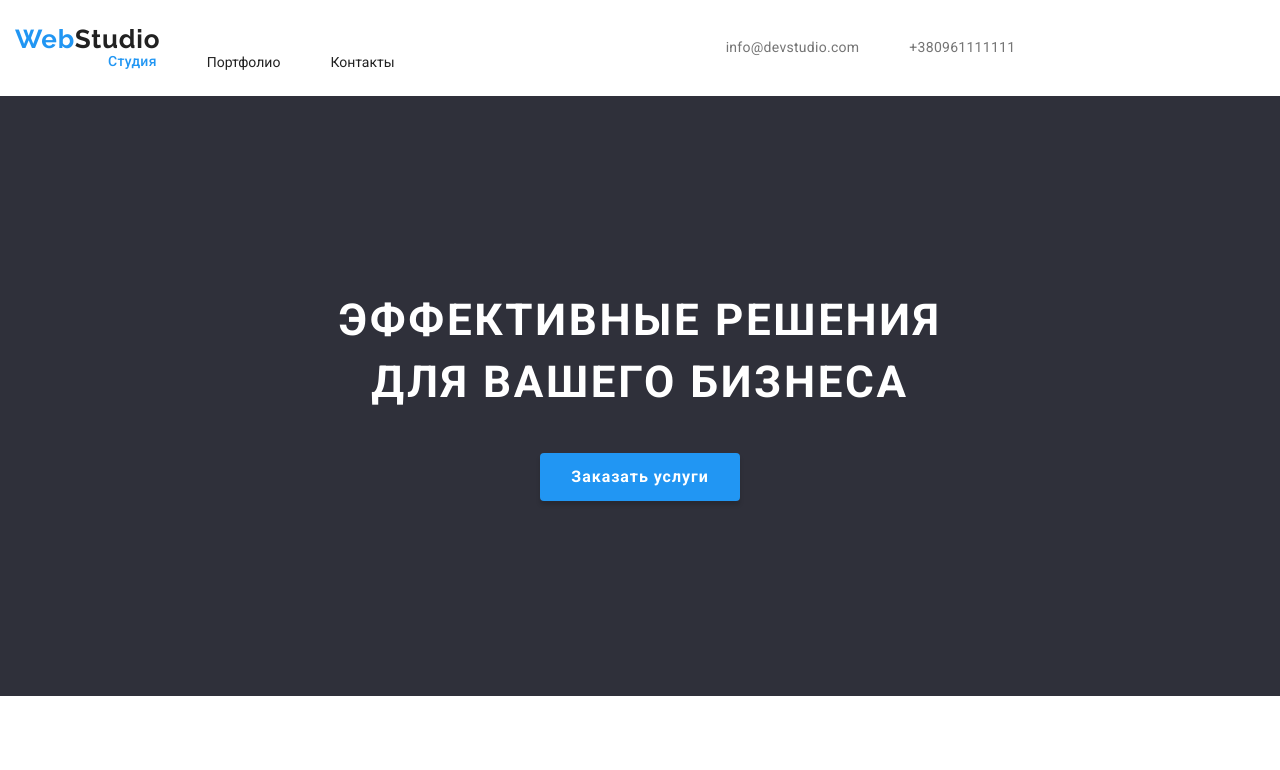
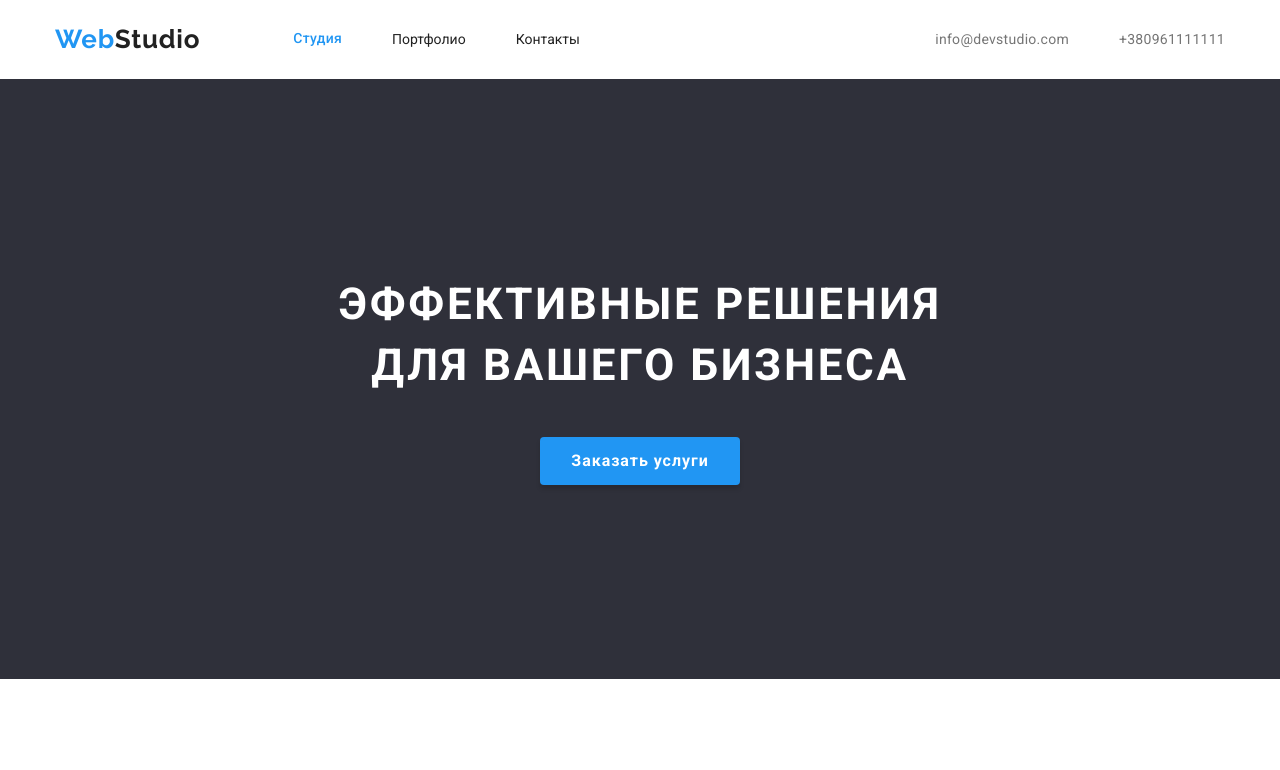
Before and after one commit to Fedir97/goit-markup-hw-03, a plain HTML site: page index.html in a window 1280 px wide. Shown: the top 770 px of the page. Drawn offline with Linux system fonts and the light colour scheme.

Commit message:
Update style1.css

```diff
--- a/css/style1.css
+++ b/css/style1.css
@@ -48,7 +48,7 @@ a {
 /*Container*/
 
 .container {
-    width: 100%;
+    width: 1200px;
     padding-left: 15px;
     padding-right: 15px;
     margin-left: auto;
@@ -80,6 +80,7 @@ section {
 .main-nav {
     display: flex;
     align-items: center;
+    justify-content: space-between;
 }
 
 .site-nav {
@@ -109,6 +110,15 @@ section {
     display: block;
 }
 
+/*Logo-links*/
+.logo-links {
+    display: flex;
+    justify-content: space-between;
+    align-items: center;
+
+
+}
+
 .site-nav .link-info:hover {
     color: var(--additional-color);
     background-color: transparent;
@@ -128,7 +138,6 @@ section {
 /*Contacts*/
 .contacts {
     display: flex;
-    margin-left: 331px;
 }
 
 .contacts .points {
@@ -252,15 +261,16 @@ section {
     text-align: center;
     letter-spacing: 0.03em;
     color: var(--type-color);
+    margin-bottom: 50px;
 }
 
 /*Card-set*/
 .card-set {
     display: flex;
     justify-content: center;
-    flex-wrap: wrap;
     padding: 0;
-    max-width: 100%;
+
+    width: 1200px;
 }
 
 .memebers {
```
